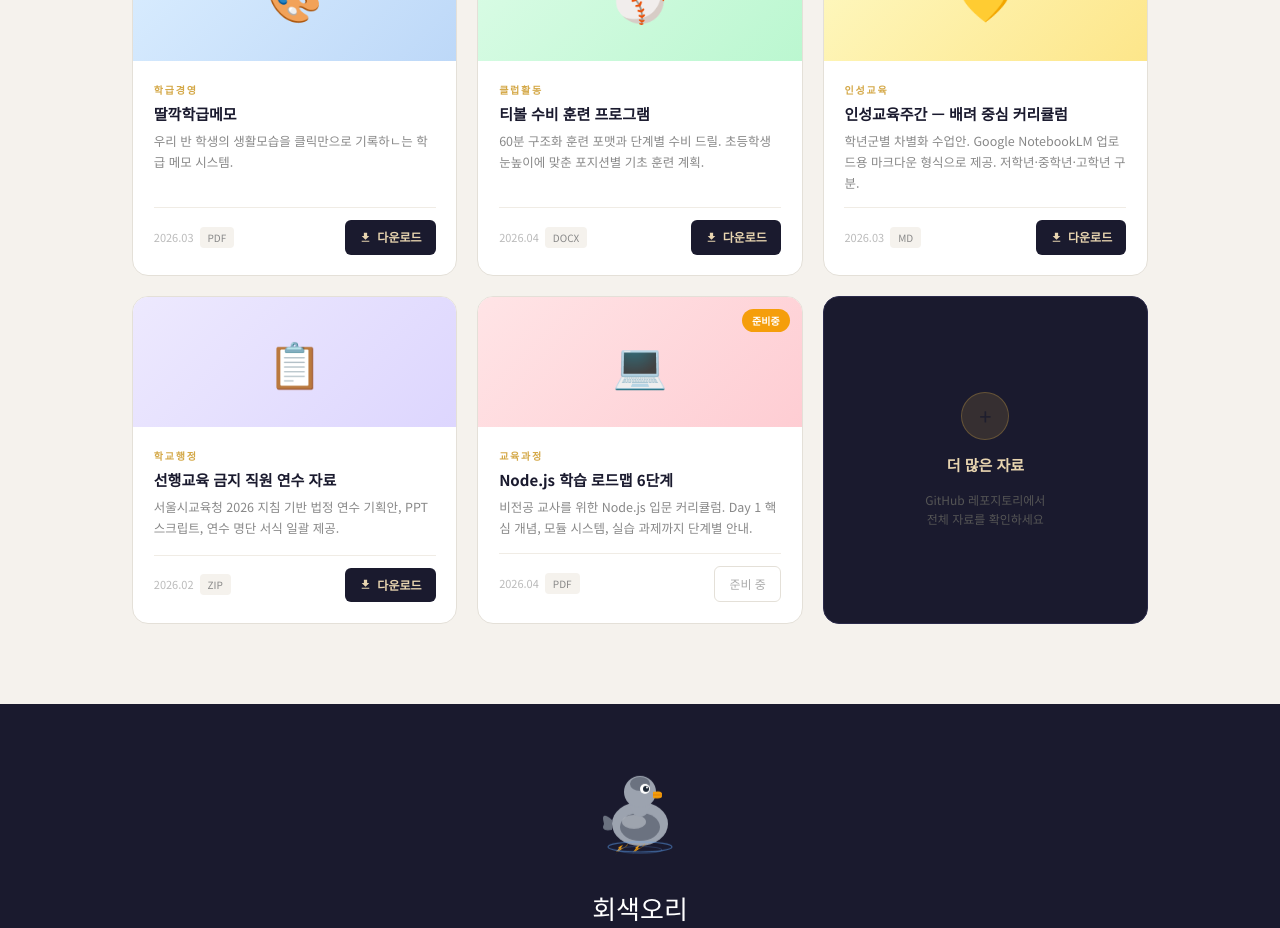
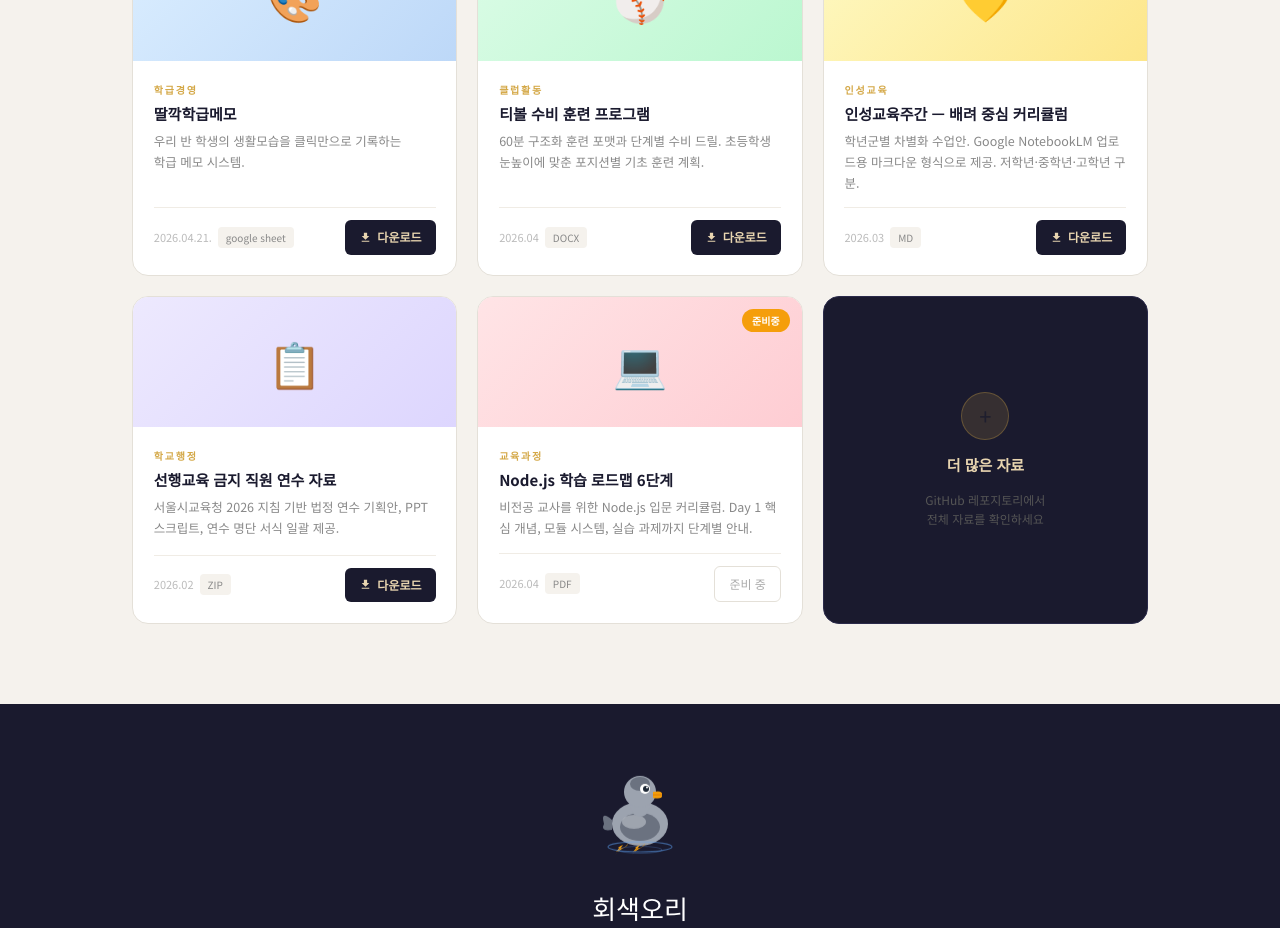
Before and after one commit to Dark83Duck/darkduck.zip, a plain HTML site: page index.html in a window 1280 px wide. Shown: the part 1280-2208 px from the top of the page. Drawn offline with nearby package versions, Linux system fonts and the light colour scheme; a web font is replaced by a local one.

Commit message:
딸깍학급메모 수정

```diff
--- a/index.html
+++ b/index.html
@@ -734,13 +734,13 @@
           <div class="card-category">학급경영</div>
           <div class="card-title">딸깍학급메모</div>
           <div class="card-desc">
-            우리 반 학생의 생활모습을 클릭만으로 기록하ㄴ는
+            우리 반 학생의 생활모습을 클릭만으로 기록하는<br>
             학급 메모 시스템.
           </div>
           <div class="card-footer">
             <div class="card-meta">
-              <span class="card-date">2026.03</span>
-              <span class="card-tag">PDF</span>
+              <span class="card-date">2026.04.21.</span>
+              <span class="card-tag">google sheet</span>
             </div>
             <!--
               ★ 구글 드라이브 직접 다운로드 링크 예시 ★
```
